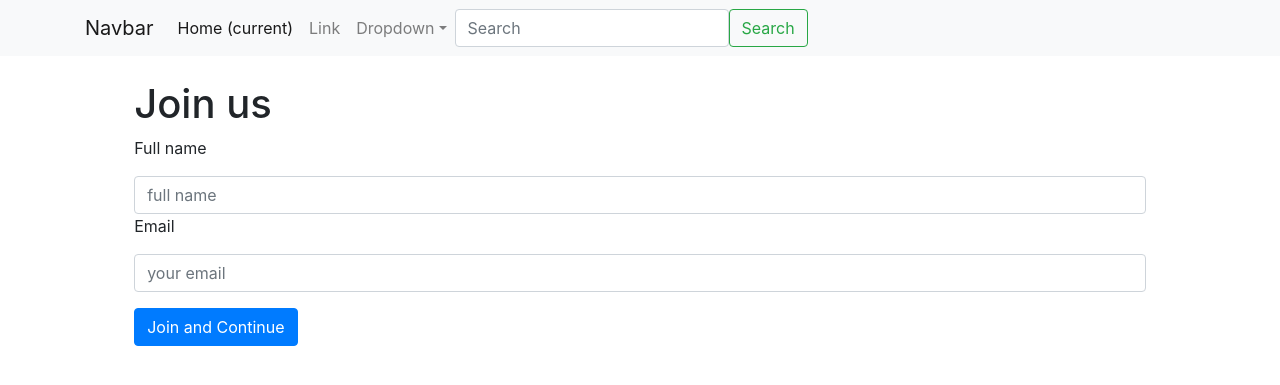
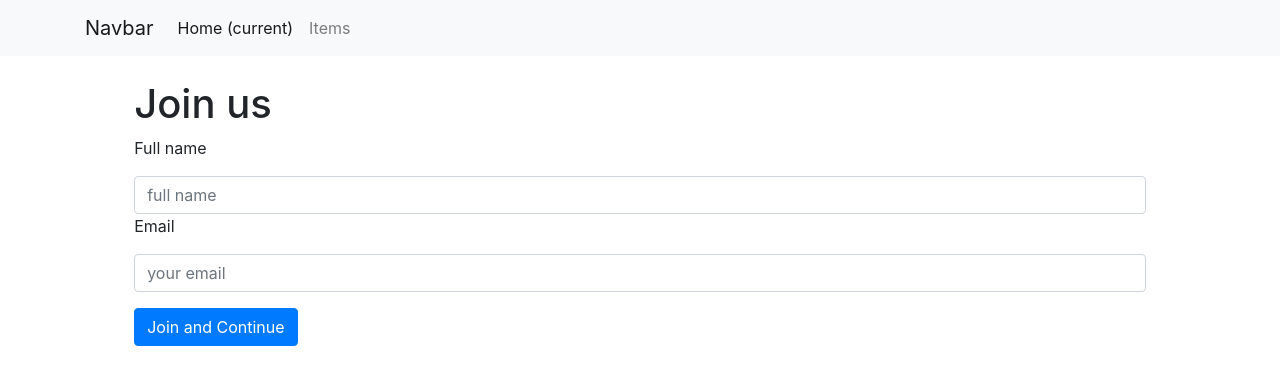
Before and after one commit to Prady04/falsk, a Flask app: page / in a window 1280 px wide. Shown: the top 385 px of the page. Run offline with Flask 2, Linux system fonts and the light colour scheme; some libraries are stand-ins or nearby versions.

Commit message:
urlfor with arguments

```diff
--- a/landing/home/views.py
+++ b/landing/home/views.py
@@ -1,61 +1,91 @@
 import json
+from flask import render_template, request, redirect, url_for
 from landing import app
-from flask import render_template,request,redirect
+
 from .forms import LandingForm
-
 from .models import EmailSignup
 
+@app.route("/", methods=['GET', 'POST'])
+def home():
+    form = LandingForm()
+    if form.validate_on_submit():
+        data = {
+            "full_name": form.full_name.data,
+            "email": form.email.data
+        }
+        obj = EmailSignup.query.filter_by(email=form.email.data).first()
+        if obj is None:
+            obj = EmailSignup(**data) #(full_name=, email=)
+            obj.save()
+        #form = LandingForm()
+        #return render_template('home.html', form=form)
+        return redirect("/item/{}".format(obj.id))
+        # send email -> via flask and smtp
+        # create txt doc
+        # create csv doc
+        # send webhook -> zapier -> google docs
+        # save into database -> sqlite -> mysql / postgresql
+    return render_template('home.html', form=form)
 
-@app.route('/', methods=['GET','POST'])
-@app.route('/home/', methods=['GET','POST'])
-def home():
-  form = LandingForm()
-  if form.validate_on_submit():
-    data = form.data
-    if 'csrf_token' in data:
-      del data['csrf_token']
-    obj = EmailSignup.query.filter_by(email=form.email.data).first()
-    print(obj)
-    if obj is None:
-      obj = EmailSignup(**data)
-      obj.save()
-    return redirect("/item/{}".format(obj.id))
+'''
+create email obj instance via form
+saved in database
+in database, we have objects with ids in models.py
+ids == primary keys
+primary keys to lookup in database
+use dynamic url routing to lookup object in database
+'''
+@app.route("/item/", methods=['GET'])
+def item_list():
+    object_list = EmailSignup.query.all()
+    return render_template("items/list.html", object_list=object_list)
 
 
-  return render_template('home.html', form=form)
-
-@app.route("/items", methods=["GET"])
-def item_list():
-  object_list = EmailSignup.query.all()
-  return render_template("items/list.html", object_list = object_list)
+@app.route("/item/", methods=['GET'])
+def item_list_redirect():
+    redirect_url = url_for('item_list')
+    return redirect(redirect_url)
 
 
-@app.route("/item/<int:id>", methods=["GET", "POST"])
+@app.route("/items/<int:id>/", methods=['GET'])
+def item_detail_redirect(id):
+    redirect_url = url_for('item_detail', id=id)
+    return redirect(redirect_url)
+
+
+
+@app.route("/item/<int:id>/", methods=['GET'])
 def item_detail(id):
-  if request.method == "GET":
+    # instance = EmailSignup.query.get(id)
     instance = EmailSignup.query.filter_by(id=id).first_or_404()
-    return render_template("items/detail.html", instance=instance)
-  else :
-    return render_template("home.html", form=form)
+    return render_template('items/detail.html', instance=instance)
+
 
 @app.route("/item/<int:id>/update/", methods=['GET', 'POST'])
 def item_update(id):
-  instance = EmailSignup.query.filter_by(id=id).first_or_404()
-  form = LandingForm(obj=instance)
-  if form.validate_on_submit():
-    full_name = form.full_name.data
-    email = form.email.data
-    instance.full_name=full_name
-    instance.email=email
-    instance.save()
-    return redirect("/item/{}".format(instance.id))
-  return render_template('items/form.html', instance=instance, form=form)
+    # instance = EmailSignup.query.get(id)
+    instance = EmailSignup.query.filter_by(id=id).first_or_404()
+    # instance.full_name -> form.full_name
+    # instance.email -> form.email
+    form = LandingForm(obj=instance)
+    if form.validate_on_submit():
+        full_name   = form.full_name.data
+        email       = form.email.data
+        instance.full_name = full_name
+        instance.email = email
+        instance.save()
+        return redirect("/item/{}/".format(instance.id))
+    return render_template('items/form.html', instance=instance, form=form)
 
-@app.route("/item/<int:id>/delete/", methods=["GET", "POST"])
+
+
+
+@app.route("/item/<int:id>/delete/", methods=['GET', 'POST'])
 def item_delete(id):
-  instance = EmailSignup.query.filter_by(id=id).first_or_404()
-
-  if request.method =="POST":
-    instance.delete()
-    return redirect("/")
-  return render_template("items/delete.html", instance=instance)
+    # instance = EmailSignup.query.get(id)
+    instance = EmailSignup.query.filter_by(id=id).first_or_404()
+    # form
+    if request.method == "POST":
+        instance.delete()
+        return redirect("/")
+    return render_template('items/delete.html', instance=instance)
--- a/landing/templates/items/list.html
+++ b/landing/templates/items/list.html
@@ -4,7 +4,7 @@
   <div class="col-10 mx-auto">
     <ul>
     {% for instance in object_list  %}
-      <p>{{instance.id}} {{ instance.full_name }} {{ instance.email }}</p>
+      <p><a href="url_for('item_detail', id={{ instance.id }}"> {{ instance.full_name }} {{ instance.email }}</a></p>
 
     {% endfor %}
   </ul>
--- a/landing/templates/navbar.html
+++ b/landing/templates/navbar.html
@@ -8,23 +8,14 @@
     <div class="collapse navbar-collapse" id="collapsibleNavId">
       <ul class="navbar-nav me-auto mt-2 mt-lg-0">
         <li class="nav-item">
-          <a class="nav-link active" href="#" aria-current="page">Home <span class="visually-hidden">(current)</span></a>
+          <a class="nav-link active" href="/" aria-current="page">Home <span class="visually-hidden">(current)</span></a>
         </li>
         <li class="nav-item">
-          <a class="nav-link" href="#">Link</a>
+          <a class="nav-link" href="{{ url_for('item_list')}}">Items</a>
         </li>
-        <li class="nav-item dropdown">
-          <a class="nav-link dropdown-toggle" href="#" id="dropdownId" data-bs-toggle="dropdown" aria-haspopup="true" aria-expanded="false">Dropdown</a>
-          <div class="dropdown-menu" aria-labelledby="dropdownId">
-            <a class="dropdown-item" href="#">Action 1</a>
-            <a class="dropdown-item" href="#">Action 2</a>
-          </div>
-        </li>
+
       </ul>
-      <form class="d-flex my-2 my-lg-0">
-        <input class="form-control me-sm-2" type="text" placeholder="Search">
-        <button class="btn btn-outline-success my-2 my-sm-0" type="submit">Search</button>
-      </form>
+
     </div>
   </div>
 </nav>
```
Also changed, not shown: 1 other file.
